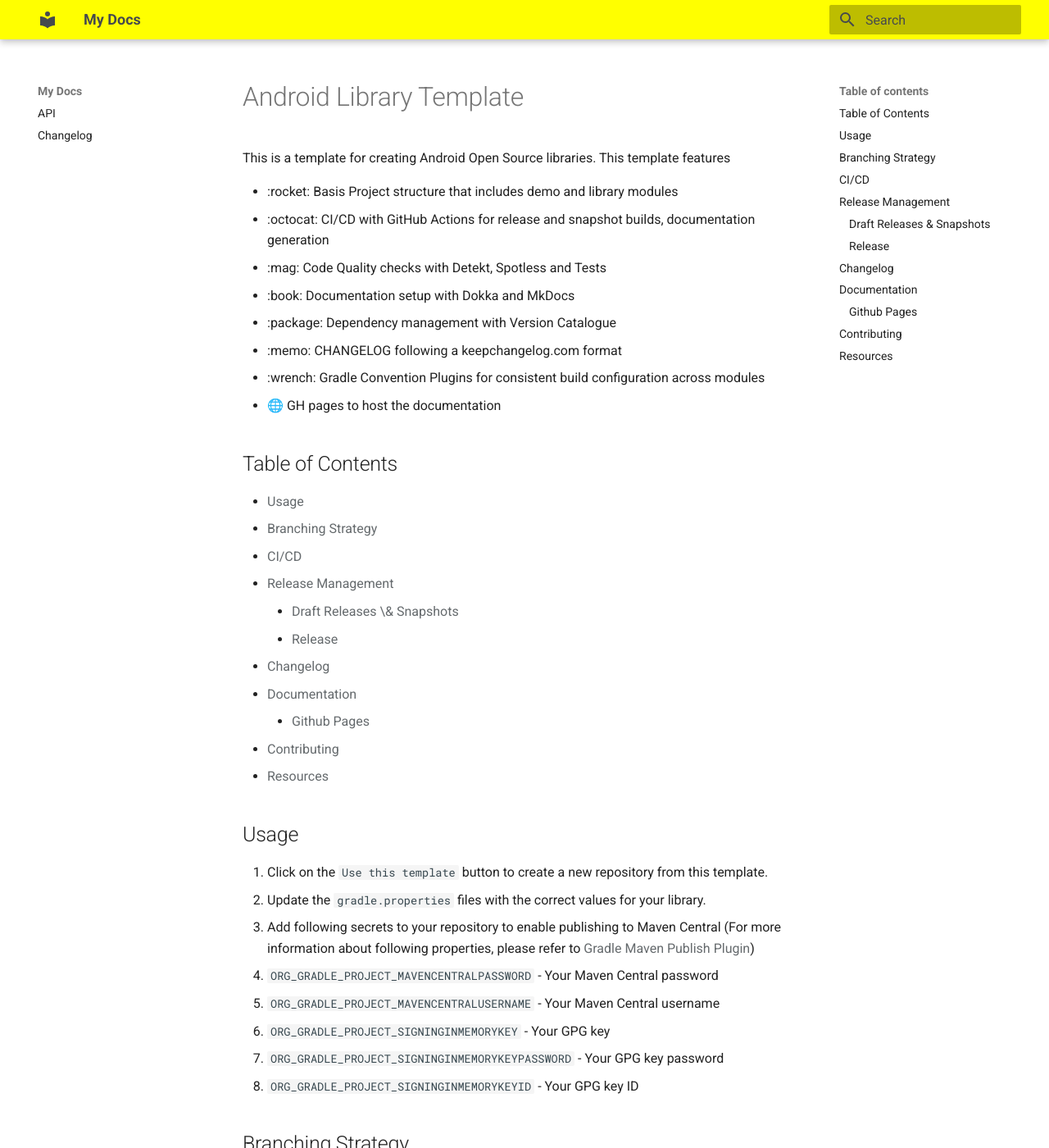
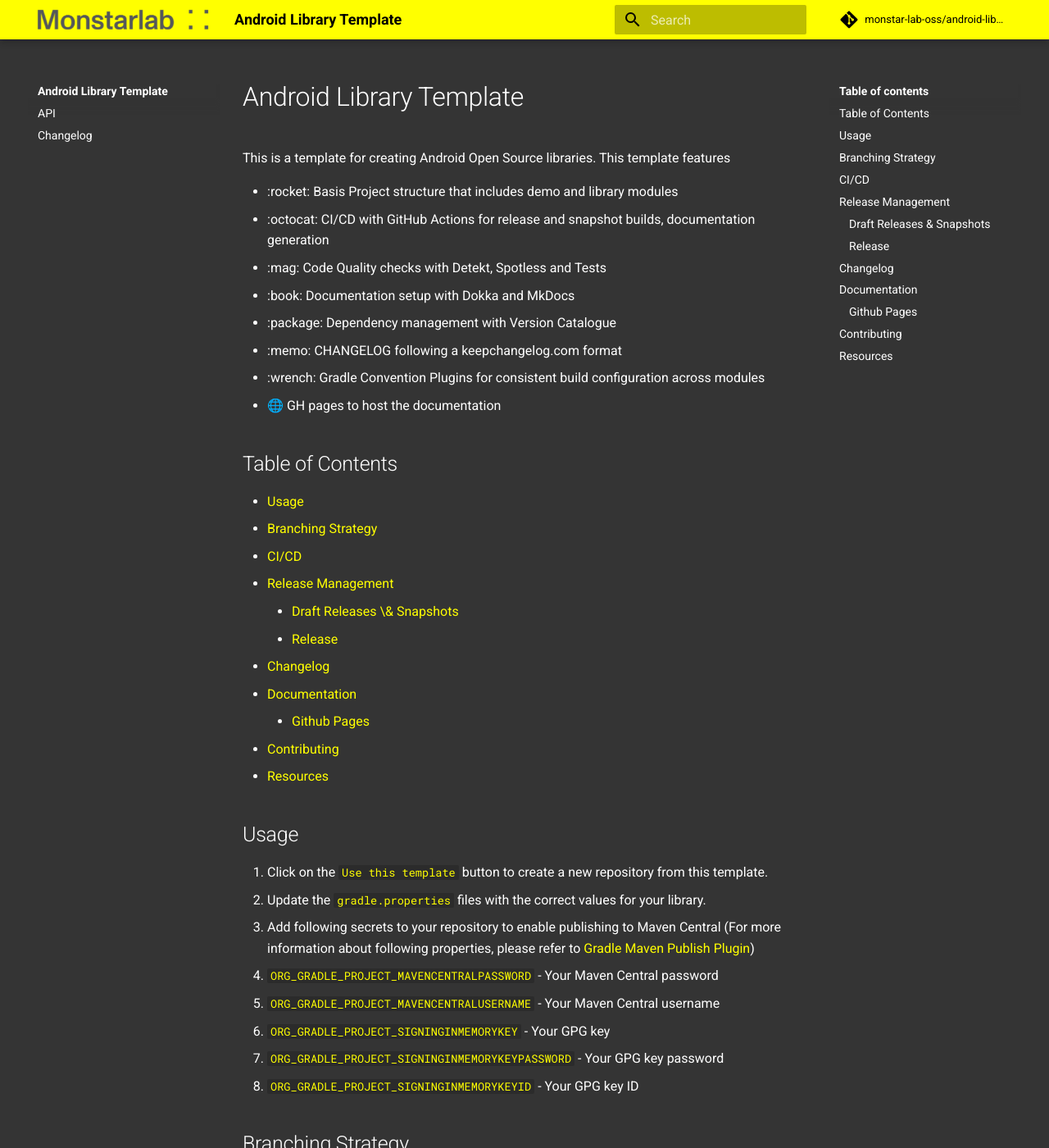
Before and after one commit to ml-opensource/android-lib-template, an MkDocs documentation site: the page built from docs/index.md, in a window 1280 px wide and 1400 px high. Shown: the whole window at 82% size. Built offline with MkDocs 1.6.1 and Material for MkDocs 9.7.7, drawn with Linux system fonts in a browser that asks for light colours; comment, search, counter and statistics services are not loaded.

Commit message:
feat: Style the material docs and icons and images

```diff
--- a/docs/stylesheets/extra.css
+++ b/docs/stylesheets/extra.css
@@ -1,18 +1,44 @@
 :root {
-  --md-primary-fg-color:               #FFFF00;
-  --md-primary-fg-color--light:        #464A4D;
-  --md-primary-fg-color--dark:         #464A4D;
-  --md-primary-bg-color:               #464A4D;
-  --md-primary-bg-color--light:        #464A4D;
 
-  // Accent color shades
-  --md-accent-fg-color:                #000000;
-  --md-accent-fg-color--transparent:   #464A4D;
-  --md-accent-bg-color:                #464A4D;
-  --md-accent-bg-color--light:         #464A4D;
+   /* Primary color shades - NavBar */
+  --md-primary-fg-color: yellow;
+  --md-primary-bg-color: black;
+
+  /* Accent color shades - Hover effects */
+  --md-accent-fg-color: yellow;
+  --md-accent-fg-color--transparent: white;
+  --md-accent-bg-color: white;
 }
 
+:root > * {
+   /* background color */
+  --md-default-bg-color: #343434;
 
-:root>* {
---md-typeset-a-color: #656A6D;
+  /* default text color */
+  --md-typeset-color: white;
+
+
+  --md-footer-fg-color: yellow;
+  --md-footer-bg-color: black;
+
+   /* color for markdown code blocks */
+  --md-code-fg-color: yellow;
+  --md-code-bg-color: #2B2B2B;
+
+  /* color for markdown headers */
+  --md-default-fg-color--light: white;
+
+  /* color for code highlighting, works kinda like Dracula Theme */
+  --md-code-hl-number-color: #A9B7C5;
+  --md-code-hl-special-color: #A9B7C5;
+  --md-code-hl-function-color: #A9B7C5;
+  --md-code-hl-constant-color: #A9B7C5;
+  --md-code-hl-keyword-color: #CB7832;
+  --md-code-hl-string-color: #6A8759;
+  --md-code-hl-name-color: #A9B7C5;
+  --md-code-hl-operator-color: #A9B7C5;
+  --md-code-hl-punctuation-color: #A9B7C5;
+  --md-code-hl-comment-color: #6A8759;
+  --md-code-hl-generic-color: #A9B7C5;
+  --md-code-hl-variable-color: #A9B7C5;
 }
--- a/mkdocs.yml
+++ b/mkdocs.yml
@@ -1,11 +1,34 @@
-site_name: My Docs
+site_name: Android Library Template
+repo_url: https://github.com/monstar-lab-oss/android-lib-template
+repo_name: monstar-lab-oss/android-lib-template
+
+
 extra_css:
   - stylesheets/extra.css
 theme:
+  logo: assets/logo.png
+  favicon: assets/favicon.ico
+
+  features:
+    - navigation.instant
+    - navigation.instant.prefetch
+    - navigation.path
+    - navigation.sections
+    - navigation.sections.expand
   name: material
   palette:
     primary: custom
+    accent: custom
 
 nav:
   - 'API': api/
   - 'Changelog': changelog.md
+
+markdown_extensions:
+  - pymdownx.highlight:
+      anchor_linenums: true
+      line_spans: __span
+      pygments_lang_class: true
+  - pymdownx.inlinehilite
+  - pymdownx.snippets
+  - pymdownx.superfences
```
Also changed, not shown: docs/assets/favicon.ico (added), docs/assets/logo.png (added).
